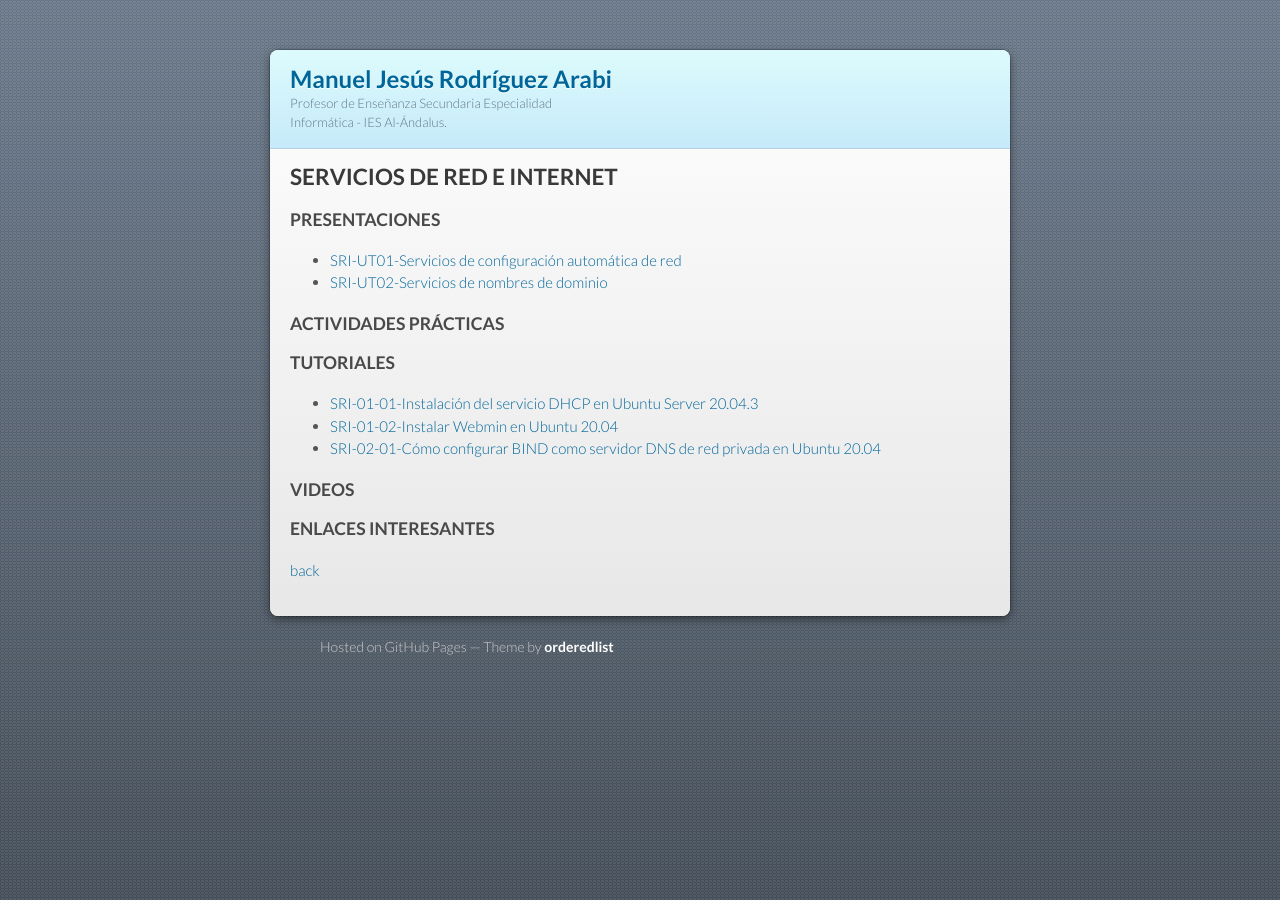
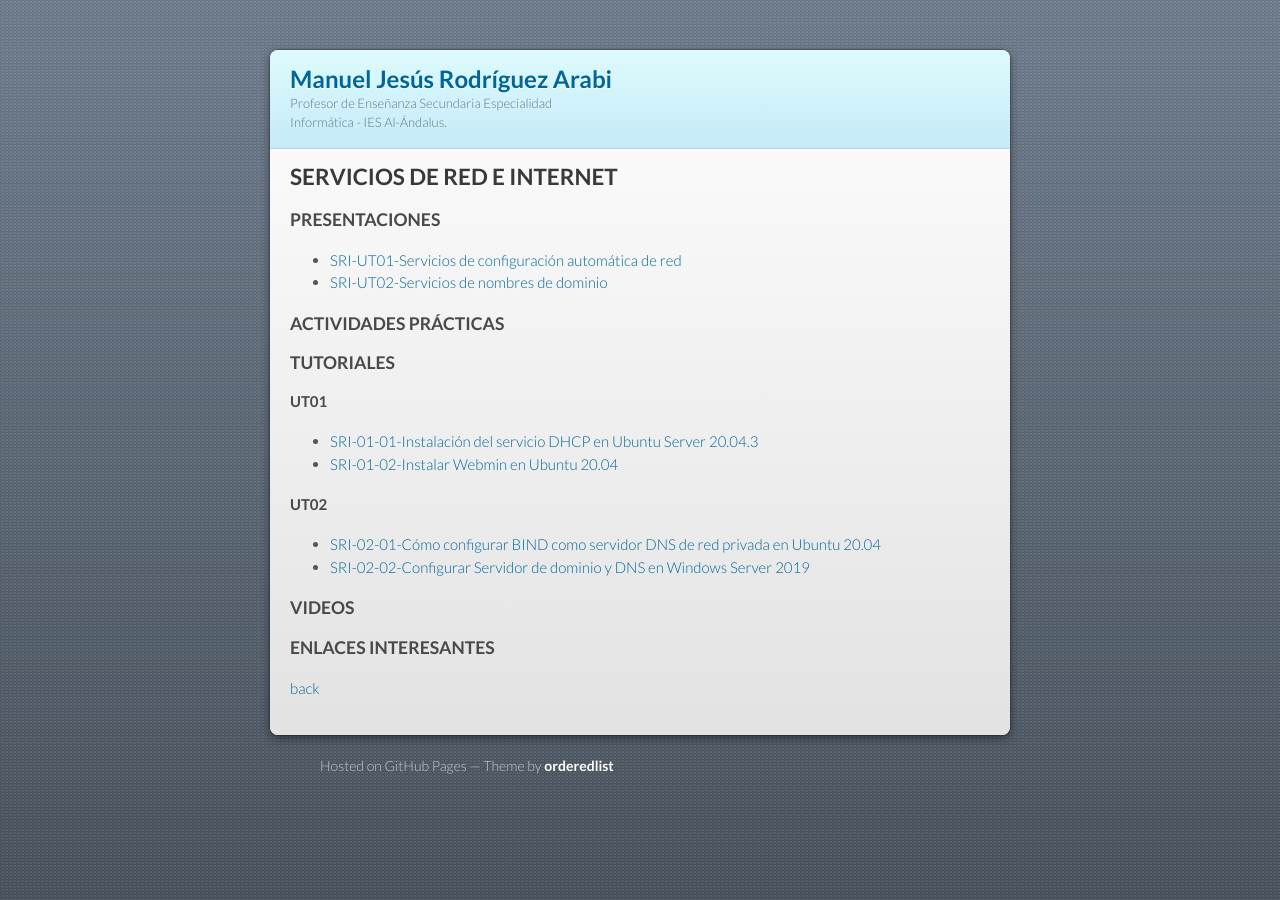
Before and after one commit to mrodara/mrodara.github.io, a Jekyll site: the page built from mods/sri.md, in a window 1280 px wide. Built offline with Jekyll 4.4.1, drawn with Linux system fonts in a browser that asks for light colours; our own code applies the rules of GitHub Pages for plain Markdown files.

Commit message:
SRI tutorial servicio dns windows server

```diff
--- a/mods/sri.md
+++ b/mods/sri.md
@@ -13,9 +13,13 @@ layout: default
 
 ### TUTORIALES
 
+#### UT01
 * [SRI-01-01-Instalación del servicio DHCP en Ubuntu Server 20.04.3](https://docs.google.com/document/d/13mH4C-YDlYeXPbv_PJqyFJYQWNkZjs5oO1Af6zSJ7ws/edit?usp=sharing)
 * [SRI-01-02-Instalar Webmin en Ubuntu 20.04](https://docs.google.com/document/d/19hWwATwHeHlnya7nX7Ni0wL8iI9bzTR0xbCmACs3SSU/edit?usp=sharing)
+
+#### UT02
 * [SRI-02-01-Cómo configurar BIND como servidor DNS de red privada en Ubuntu 20.04](https://docs.google.com/document/d/1WwTKaLDmJOoGKglI_ieSJ9igHYemDFHT5qA6omH2f90/edit?usp=sharing)
+* [SRI-02-02-Configurar Servidor de dominio y DNS en Windows Server 2019](https://docs.google.com/document/d/13O8FzUhSBpmBNP6Sg531h7MNnj9QXR-meDXCA3COKZQ/edit?usp=sharing)
 
 ### VIDEOS
 
```
